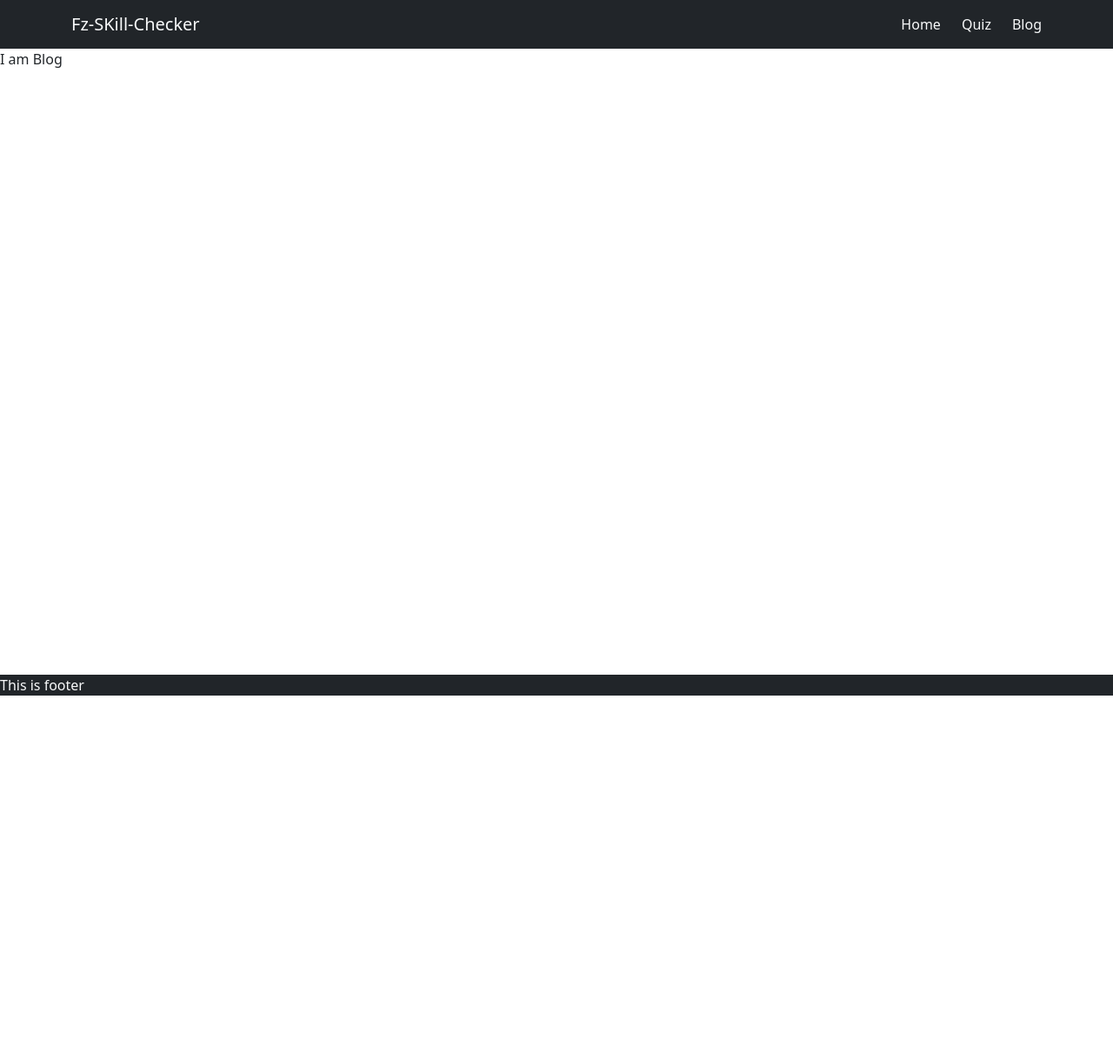
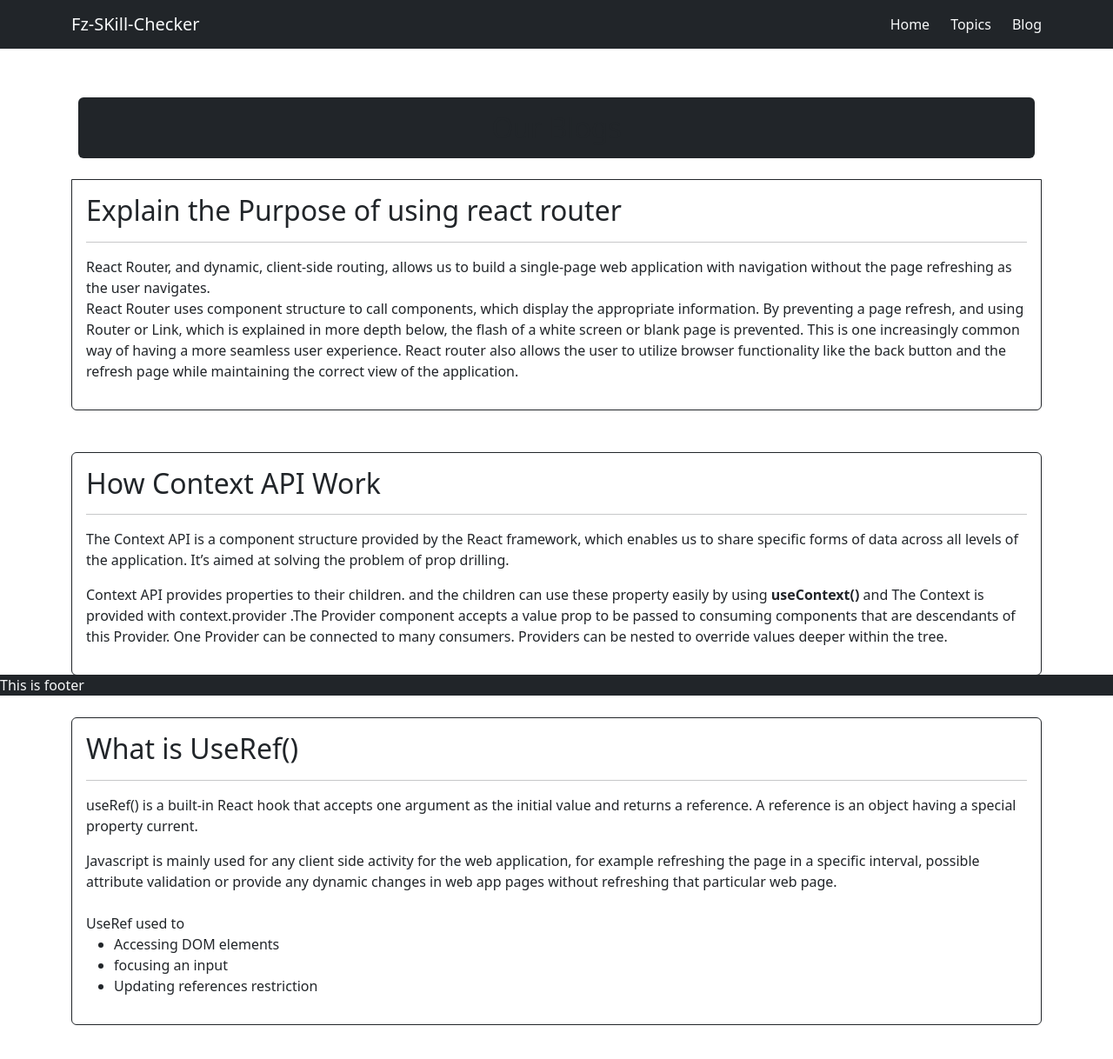
Before and after one commit to ferdouszihad/fz-skill-check, a React (Create React App) app: page /blog in a window 1280 px wide. Shown: the top 1218 px of the page at 87% size. Before the commit the page ends 800 px from the top, so only its background shows below. Built offline with nearby package versions, Linux system fonts and the light colour scheme.

Commit message:
Topic route added

```diff
--- a/src/App.js
+++ b/src/App.js
@@ -5,6 +5,8 @@ import Home from "./components/Home";
 import Blog from "./components/Blog";
 import Quiz from "./components/Quiz";
 import Error404 from "./components/Error404";
+import Statistics from "./components/Statistics";
+import Topics from "./components/Topics";
 
 function App() {
   const router = createBrowserRouter([
@@ -24,8 +26,9 @@ function App() {
         },
 
         {
-          path: "/quiz",
-          element: <Quiz></Quiz>,
+          path: "/topics",
+          loader: () => fetch("https://openapi.programming-hero.com/api/quiz"),
+          element: <Topics></Topics>,
         },
 
         {
@@ -42,6 +45,10 @@ function App() {
           element: <Blog></Blog>,
         },
         {
+          path: "/statistics",
+          element: <Statistics></Statistics>,
+        },
+        {
           path: "/*",
           element: <Error404></Error404>,
         },
--- a/src/components/Banner.js
+++ b/src/components/Banner.js
@@ -2,8 +2,10 @@ import React from "react";
 import { Button } from "react-bootstrap";
 
 import { FiPlay } from "react-icons/fi";
+import { useNavigate } from "react-router-dom";
 
 const Banner = () => {
+  const navigate = useNavigate();
   return (
     <section>
       <div className="container mx-auto row  align-items-center">
@@ -13,6 +15,7 @@ const Banner = () => {
             <span className="text-primary">Skill-Check</span>
           </h1>
           <Button
+            onClick={() => navigate("/topics")}
             variant="light"
             className="btn btn-lg btn-outline-primary d-flex align-items-center gap-2"
           >
--- a/src/components/Blog.js
+++ b/src/components/Blog.js
@@ -1,7 +1,72 @@
 import React from "react";
 
 const Blog = () => {
-  return <div>I am Blog</div>;
+  return (
+    <div className="container mt-5 mb-3">
+      <h2 class="py-3 m-2 rounded-2 bg-dark text-center">Our Blogs</h2>
+      <div className="blogs-container">
+        <article class="my-4 mb-5 border border-dark p-3 rounded-bottom">
+          <h2>Explain the Purpose of using react router</h2>
+          <hr />
+          <p>
+            React Router, and dynamic, client-side routing, allows us to build a
+            single-page web application with navigation without the page
+            refreshing as the user navigates. <br />
+            React Router uses component structure to call components, which
+            display the appropriate information. By preventing a page refresh,
+            and using Router or Link, which is explained in more depth below,
+            the flash of a white screen or blank page is prevented. This is one
+            increasingly common way of having a more seamless user experience.
+            React router also allows the user to utilize browser functionality
+            like the back button and the refresh page while maintaining the
+            correct view of the application.
+          </p>
+        </article>
+        <article class="my-4 mb-5 border border-dark p-3 rounded-2">
+          <h2>How Context API Work</h2>
+          <hr />
+          <p>
+            The Context API is a component structure provided by the React
+            framework, which enables us to share specific forms of data across
+            all levels of the application. It’s aimed at solving the problem of
+            prop drilling.
+          </p>
+          <p>
+            Context API provides properties to their children. and the children
+            can use these property easily by using <b>useContext()</b> and The
+            Context is provided with context.provider .The Provider component
+            accepts a value prop to be passed to consuming components that are
+            descendants of this Provider. One Provider can be connected to many
+            consumers. Providers can be nested to override values deeper within
+            the tree.
+          </p>
+        </article>
+        <article class="my-4 mb-5 border border-dark p-3 rounded-2">
+          <h2>What is UseRef()</h2>
+          <hr />
+          <p>
+            useRef() is a built-in React hook that accepts one argument as the
+            initial value and returns a reference. A reference is an object
+            having a special property current.
+          </p>
+          <p>
+            Javascript is mainly used for any client side activity for the web
+            application, for example refreshing the page in a specific interval,
+            possible attribute validation or provide any dynamic changes in web
+            app pages without refreshing that particular web page.
+            <br />
+            <br />
+            UseRef used to
+            <ul>
+              <li>Accessing DOM elements</li>
+              <li>focusing an input</li>
+              <li>Updating references restriction</li>
+            </ul>
+          </p>
+        </article>
+      </div>
+    </div>
+  );
 };
 
 export default Blog;
--- a/src/components/Header.js
+++ b/src/components/Header.js
@@ -22,8 +22,11 @@ const Header = () => {
               <Link to="home" className="ms-4 text-decoration-none text-light">
                 Home
               </Link>
-              <Link to="quiz" className="ms-4 text-decoration-none text-light">
-                Quiz
+              <Link
+                to="topics"
+                className="ms-4 text-decoration-none text-light"
+              >
+                Topics
               </Link>
               <Link to="blog" className="ms-4 text-decoration-none text-light">
                 Blog
--- a/src/components/Question.js
+++ b/src/components/Question.js
@@ -19,7 +19,7 @@ const Question = ({ data }) => {
     if (checkCorrect(answer, correctAnswer)) {
       toast.success(`Your Answer < ${answer} >  is correct`);
     } else {
-      toast.error(`Your Answer < ${answer} >  is correct`);
+      toast.error(`Your Answer < ${answer} >  is Wrong.`);
     }
   };
 
@@ -53,7 +53,7 @@ const Question = ({ data }) => {
             </div>
           </div>
 
-          <div className="card-text options mb-3 row row-cols-2 g-3">
+          <div className="card-text options mb-3 row row-cols-1 row-cols-md-2 g-3">
             {options.map((opt) => (
               <div className="col">
                 <p
--- /dev/null
+++ b/src/components/Statistics.js
@@ -0,0 +1,13 @@
+import React from "react";
+
+const Statistics = () => {
+  return (
+    <div>
+      <h2 class="py-3 m-2 rounded-2 bg-dark text-center">
+        Today Question Statistics
+      </h2>
+    </div>
+  );
+};
+
+export default Statistics;
--- /dev/null
+++ b/src/components/Topics.js
@@ -0,0 +1,31 @@
+import React from "react";
+import { useLoaderData } from "react-router-dom";
+import TopicSingle from "./TopicSingle";
+
+const Topics = () => {
+  const { data } = useLoaderData();
+  console.log(data);
+  return (
+    <div>
+      <h2 class="py-3 m-2 rounded-2 bg-dark text-light text-center">
+        Today Topics
+      </h2>
+      <section className="container-fluid">
+        <div className="container my-5">
+          <h2 className="text-center my-3 mb-5">Choose Your Topic</h2>
+          <div className="card-container container">
+            {
+              <div className="row row-cols-1 row-cols-md-3 row-cols-lg-4 g-4 ">
+                {data.map((topic) => (
+                  <TopicSingle key={topic.id} topic={topic}></TopicSingle>
+                ))}
+              </div>
+            }
+          </div>
+        </div>
+      </section>
+    </div>
+  );
+};
+
+export default Topics;
```
